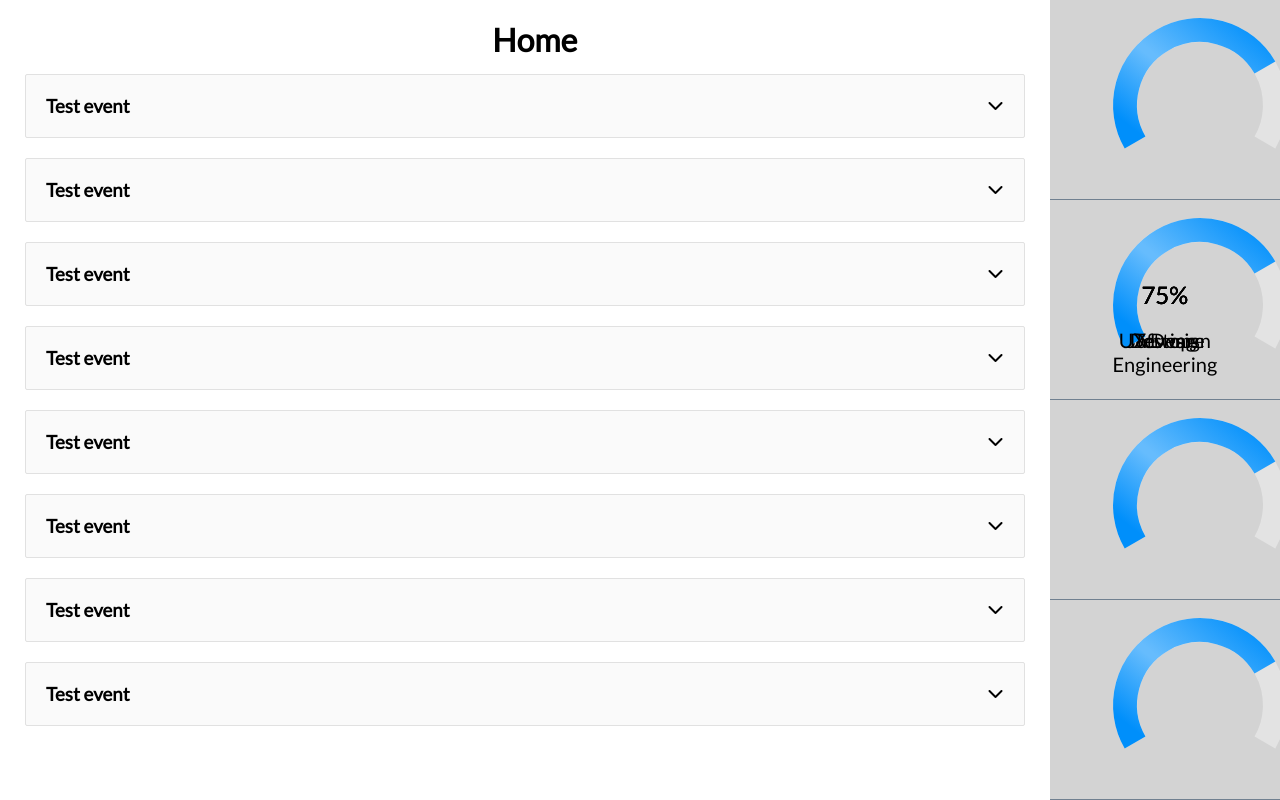
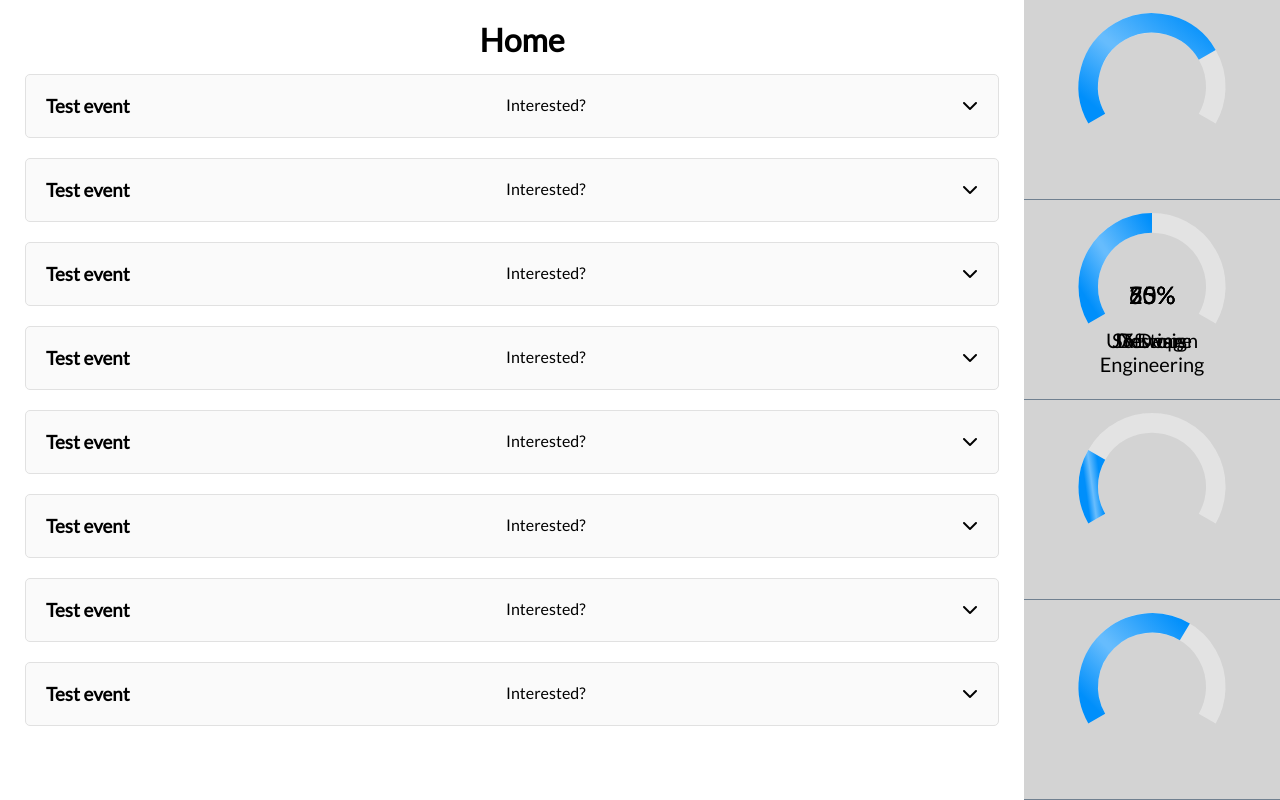
Before and after one commit to lnorton500/Basil-Concierge, a React (Create React App) app in the folder frontend/: page / in a window 1280 px wide. Built offline with nearby package versions, Linux system fonts and the light colour scheme.

Commit message:
Adds interest to events

```diff
--- a/frontend/src/components/Data/Chart.jsx
+++ b/frontend/src/components/Data/Chart.jsx
@@ -8,10 +8,6 @@ class Chart extends Component {
         super(props);
 
         this.state = {
-
-            series: [
-                props.value
-            ],
             options: {
                 chart: {
                     type: 'radialBar',
@@ -42,8 +38,6 @@ class Chart extends Component {
                     },
                 }
             },
-
-
         };
     }
 
@@ -52,7 +46,7 @@ class Chart extends Component {
 
         return (
             <div className="chart">
-                <ApexCharts options={this.state.options} series={data} type="radialBar" width="300px" />
+                <ApexCharts options={this.state.options} series={data} type="radialBar" className="chart-div" />
                 <div className="chart-data">
                     <p className="chart-value">{this.props.value}%</p>
                     <p className="chart-name">{this.props.name}</p>
--- a/frontend/src/components/Event.jsx
+++ b/frontend/src/components/Event.jsx
@@ -8,11 +8,13 @@ class Event extends Component {
         this.state = {
             name: props.name,
             description: props.description,
-            showDescription: false
+            showDescription: false,
+            interested: props.interested
         }
 
 
         this.toggleDisplay = this.toggleDisplay.bind(this);
+        this.interested = this.interested.bind(this);
     }
 
     toggleDisplay() {
@@ -21,26 +23,55 @@ class Event extends Component {
         });
     }
 
+    interested(e) {
+        e.stopPropagation()
+        this.setState(prevState => {
+            return { interested: !prevState.interested };
+        });
+    }
+
     render() {
-        var className;
+        var barIcon;
         if (this.state.showDescription)
-            className = "arrow open"
+            barIcon = "arrow open"
         else
-            className = "arrow"
+            barIcon = "arrow"
+
+        var eventClass
+        if (this.state.showDescription)
+            eventClass = "event-bar open"
+        else
+            eventClass = "event-bar"
 
         return (
-            <div className="event">
-                <div className="event-bar" onClick={this.toggleDisplay}>
+            <div className="event" >
+                <div className={eventClass} onClick={this.toggleDisplay}>
                     <h3>{this.state.name}</h3>
 
-                    <div className={className}>
+                    <div className="interested-section">
+                        <div className="uninterested" style={{ display: this.state.interested ? "block" : "none" }}>
+                            <a onClick={this.interested}>Interested?</a>
+                        </div>
+                        <div className="interested" style={{ display: !this.state.interested ? "block" : "none" }}>
+                            <a title="Thanks for your interested">Interested</a>
+                        </div>
+
+                    </div>
+
+                    <div className={barIcon}>
                         <i className="fas fa-chevron-down"></i>
                     </div>
                 </div>
-                <div className="event-description" style={{ display: this.state.showDescription ? "block" : "none" }}>
-                    {this.state.description.split("\n").map((i, key) => {
-                        return <p>{i}</p>;
-                    })}
+                <div className="event-info" style={{ display: this.state.showDescription ? "block" : "none" }}>
+                    <div className="description">
+                        {this.state.description.split("\n").map((i, key) => {
+                            return <p>{i}</p>;
+                        })}
+                    </div>
+
+                    <div className="details">
+
+                    </div>
                 </div>
             </div >
         );
--- a/frontend/src/components/UserStats/UserCatagories.jsx
+++ b/frontend/src/components/UserStats/UserCatagories.jsx
@@ -14,10 +14,10 @@ class UserCatagories extends Component {
     render() {
         return (
             <div className="sidebar">
-                <Chart name="Software Engineering" value={this.state.value} />
-                <Chart name="Dev ops" value={this.state.value} />
-                <Chart name="Testing" value={this.state.value} />
-                <Chart name="UX Design" value={this.state.value} />
+                <Chart name="Software Engineering" value={75} />
+                <Chart name="Dev ops" value={50} />
+                <Chart name="Testing" value={25} />
+                <Chart name="UX Design" value={63} />
             </div>
         );
     }
--- a/frontend/src/screens/Home.jsx
+++ b/frontend/src/screens/Home.jsx
@@ -20,14 +20,14 @@ class Home extends Component {
             <div className="screen">
                 <div className="heading"><h1>Home</h1> </div>
                 <div className="content">
-                    <Event name="Test event" description={description} />
-                    <Event name="Test event" description={description} />
-                    <Event name="Test event" description={description} />
-                    <Event name="Test event" description={description} />
-                    <Event name="Test event" description={description} />
-                    <Event name="Test event" description={description} />
-                    <Event name="Test event" description={description} />
-                    <Event name="Test event" description={description} />
+                    <Event name="Test event" description={description} interested="false" />
+                    <Event name="Test event" description={description} interested="false" />
+                    <Event name="Test event" description={description} interested="false" />
+                    <Event name="Test event" description={description} interested="false" />
+                    <Event name="Test event" description={description} interested="false" />
+                    <Event name="Test event" description={description} interested="false" />
+                    <Event name="Test event" description={description} interested="false" />
+                    <Event name="Test event" description={description} interested="false" />
                 </div>
             </div>
         );
--- a/frontend/src/styles/css/app.css
+++ b/frontend/src/styles/css/app.css
@@ -6,7 +6,7 @@
   font-family: 'Lato', sans-serif; }
 
 .screen {
-  width: 82%;
+  width: 80%;
   padding: 10px; }
   .screen .heading {
     margin: 10px;
@@ -14,3 +14,5 @@
     width: 100%; }
   .screen .content {
     margin: 15px; }
+    .screen .content p {
+      line-height: 1.2em; }
--- a/frontend/src/styles/css/chart.css
+++ b/frontend/src/styles/css/chart.css
@@ -1,11 +1,18 @@
 .chart {
-  width: 300px;
-  height: 200px; }
+  width: 100%;
+  min-height: 200px !important;
+  height: 200px !important; }
+  .chart .chart-div {
+    min-height: 200px !important;
+    height: 200px !important; }
+    .chart .chart-div * {
+      min-height: 200px !important;
+      height: 200px !important; }
   .chart .chart-data {
     position: absolute;
+    text-align: center;
     top: 35%;
     left: 25%;
-    text-align: center;
     width: 50%; }
     .chart .chart-data .chart-name {
       font-size: 1.25em; }
--- a/frontend/src/styles/css/event.css
+++ b/frontend/src/styles/css/event.css
@@ -4,13 +4,15 @@
   .event .event-bar {
     width: 100%;
     background: #fafafa;
-    border-radius: 2px;
+    border-radius: 5px;
     border: 1px solid #e1e1e1;
     padding: 20px;
     display: flex;
     justify-content: space-between; }
     .event .event-bar.open {
-      box-shadow: none; }
+      border-bottom-left-radius: 0px;
+      border-bottom-right-radius: 0px;
+      border-bottom: none; }
     .event .event-bar .fa-chevron-down {
       transform: rotate(0deg);
       transition: transform 1s linear; }
@@ -21,11 +23,17 @@
     .event .event-bar .open {
       transform: rotate(180deg);
       transition: transform 0.25s linear; }
-  .event .event-description {
+  .event .event-info {
     width: 100%;
     background: #ededed;
     padding: 40px;
-    text-align: justify; }
-    .event .event-description p {
-      margin: 10px;
-      line-height: 1.3em; }
+    text-align: justify;
+    border: 1px solid #e1e1e1;
+    border-top: none;
+    border-bottom-left-radius: 5px;
+    border-bottom-right-radius: 5px; }
+    .event .event-info .description {
+      width: 60%; }
+      .event .event-info .description p {
+        margin: 10px;
+        line-height: 1.3em; }
--- a/frontend/src/styles/css/sidebar.css
+++ b/frontend/src/styles/css/sidebar.css
@@ -2,7 +2,7 @@
   position: fixed;
   right: 0px;
   top: 0px;
-  width: 18%;
+  width: 20%;
   height: 100vh;
   overflow: scroll;
   background: lightgray; }
--- a/frontend/src/styles/scss/app.scss
+++ b/frontend/src/styles/scss/app.scss
@@ -5,14 +5,11 @@
     padding: 0px;
     margin: 0px;
 
-
     font-family: 'Lato', sans-serif;
-
-
 }
 
 .screen {
-    width: 82%;
+    width: 80%;
     padding: 10px;
 
     .heading {
@@ -23,5 +20,9 @@
 
     .content {
         margin: 15px;
+
+        p {
+            line-height: 1.2em;
+        }
     }
 }
--- a/frontend/src/styles/scss/chart.scss
+++ b/frontend/src/styles/scss/chart.scss
@@ -1,12 +1,25 @@
 .chart {
-    width: 300px;
-    height: 200px;
+    width: 100%;
+
+    min-height: 200px !important;
+    height: 200px !important;
+
+    .chart-div {
+        min-height: 200px !important;
+        height: 200px !important;
+
+        * {
+            min-height: 200px !important;
+            height: 200px !important;
+
+        }
+    }
 
     .chart-data {
         position: absolute;
+        text-align: center;
         top: 35%;
         left: 25%;
-        text-align: center;
         width: 50%;
 
         .chart-name {
--- a/frontend/src/styles/scss/event.scss
+++ b/frontend/src/styles/scss/event.scss
@@ -2,6 +2,7 @@
     width: 100%;
 
     $background: rgb(250, 250, 250);
+    $border: 1px solid darken($background, 10%);
     //box-shadow: 1px 1px 4px 1px darken($background, 15%);
 
     margin-bottom: 20px;
@@ -10,17 +11,18 @@
         width: 100%;
 
         background: $background;
-        border-radius: 2px;
-        border: 1px solid darken($background, 10%);
+        border-radius: 5px;
+        border: $border;
         padding: 20px;
+
+        &.open {
+            border-bottom-left-radius: 0px;
+            border-bottom-right-radius: 0px;
+            border-bottom: none;
+        }
 
         display: flex;
         justify-content: space-between;
-
-
-        &.open {
-            box-shadow: none;
-        }
 
         .fa-chevron-down {
             transform: rotate(0deg);
@@ -39,15 +41,25 @@
         }
     }
 
-    .event-description {
+    .event-info {
         width: 100%;
         background: darken($background, 5%);
         padding: 40px;
         text-align: justify;
 
-        p {
-            margin: 10px;
-            line-height: 1.3em;
+        border: $border;
+        border-top: none;
+
+        border-bottom-left-radius: 5px;
+        border-bottom-right-radius: 5px;
+
+        .description {
+            width: 60%;
+
+            p {
+                margin: 10px;
+                line-height: 1.3em;
+            }
         }
     }
 }
--- a/frontend/src/styles/scss/sidebar.scss
+++ b/frontend/src/styles/scss/sidebar.scss
@@ -2,7 +2,7 @@
     position: fixed;
     right: 0px;
     top: 0px;
-    width: 18%;
+    width: 20%;
     height: 100vh;
     overflow: scroll;
     background: lightgray;
```
